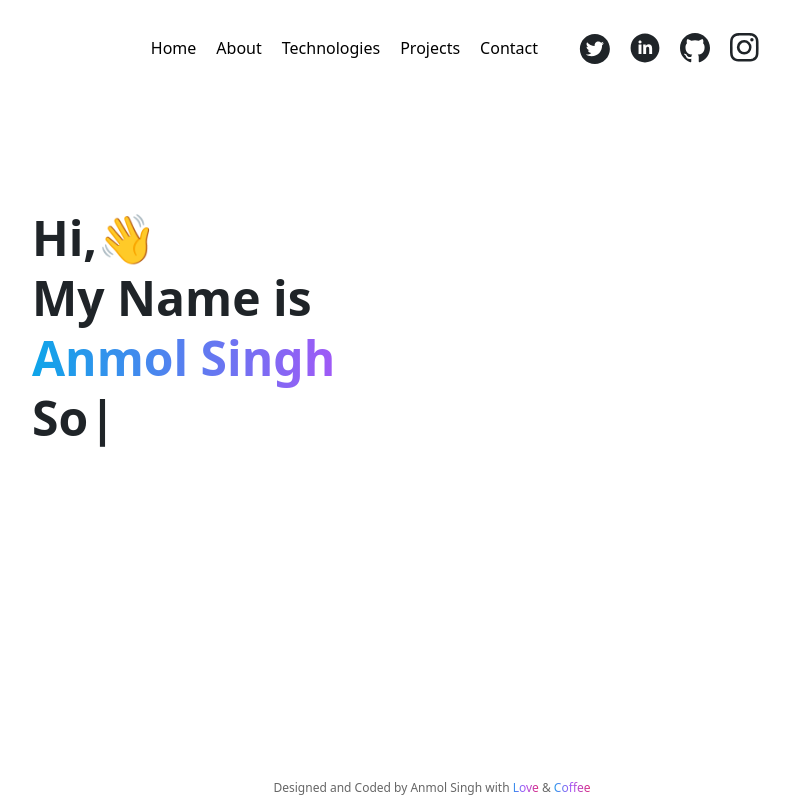
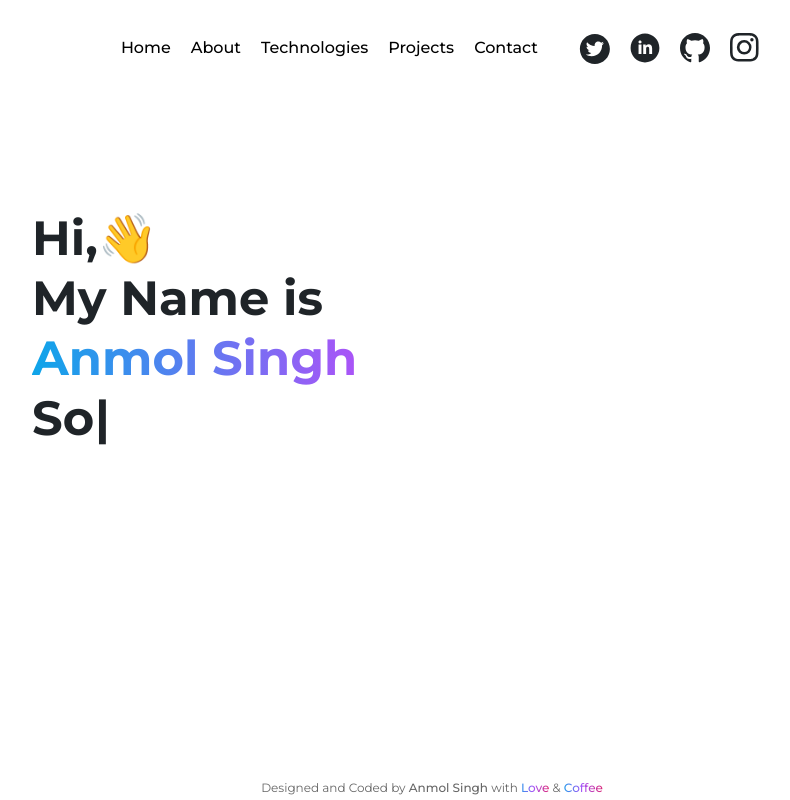
Before and after one commit to anmolsinghdev/my-portfolio, a React (Create React App) app: page / in a window 1280 px wide. Shown: the whole page, without its empty margins (288-1078 px from the left). Built offline with nearby package versions, Linux system fonts and the light colour scheme.

Commit message:
changing font

```diff
--- a/src/index.css
+++ b/src/index.css
@@ -1,4 +1,5 @@
-@import url('https://fonts.googleapis.com/css2?family=Poppins:wght@300;500;600;700&display=swap');
+@import url('https://fonts.googleapis.com/css2?family=Montserrat:wght@400;500;600;700&display=swap');
+
 @tailwind base;
 @tailwind components;
 @tailwind utilities;
@@ -20,11 +21,13 @@
 }
 body {
   overflow-x: hidden;
+  font-family: Montserrat;
 }
 /* Hide scrollbar for Chrome, Safari and Opera */
 body::-webkit-scrollbar {
   display: none;
 }
+
 .custom-width {
   width: 40rem;
 }
```
